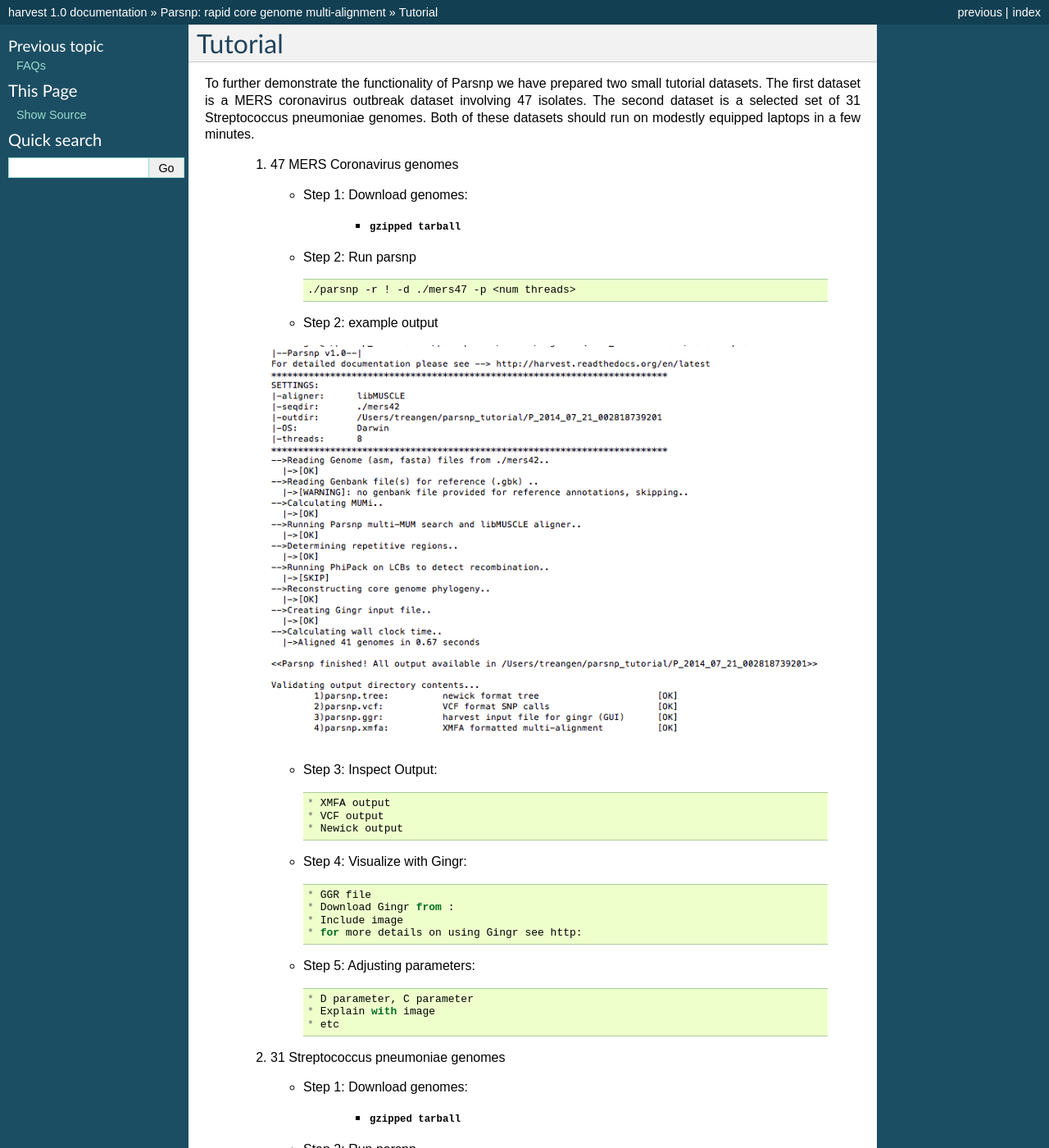
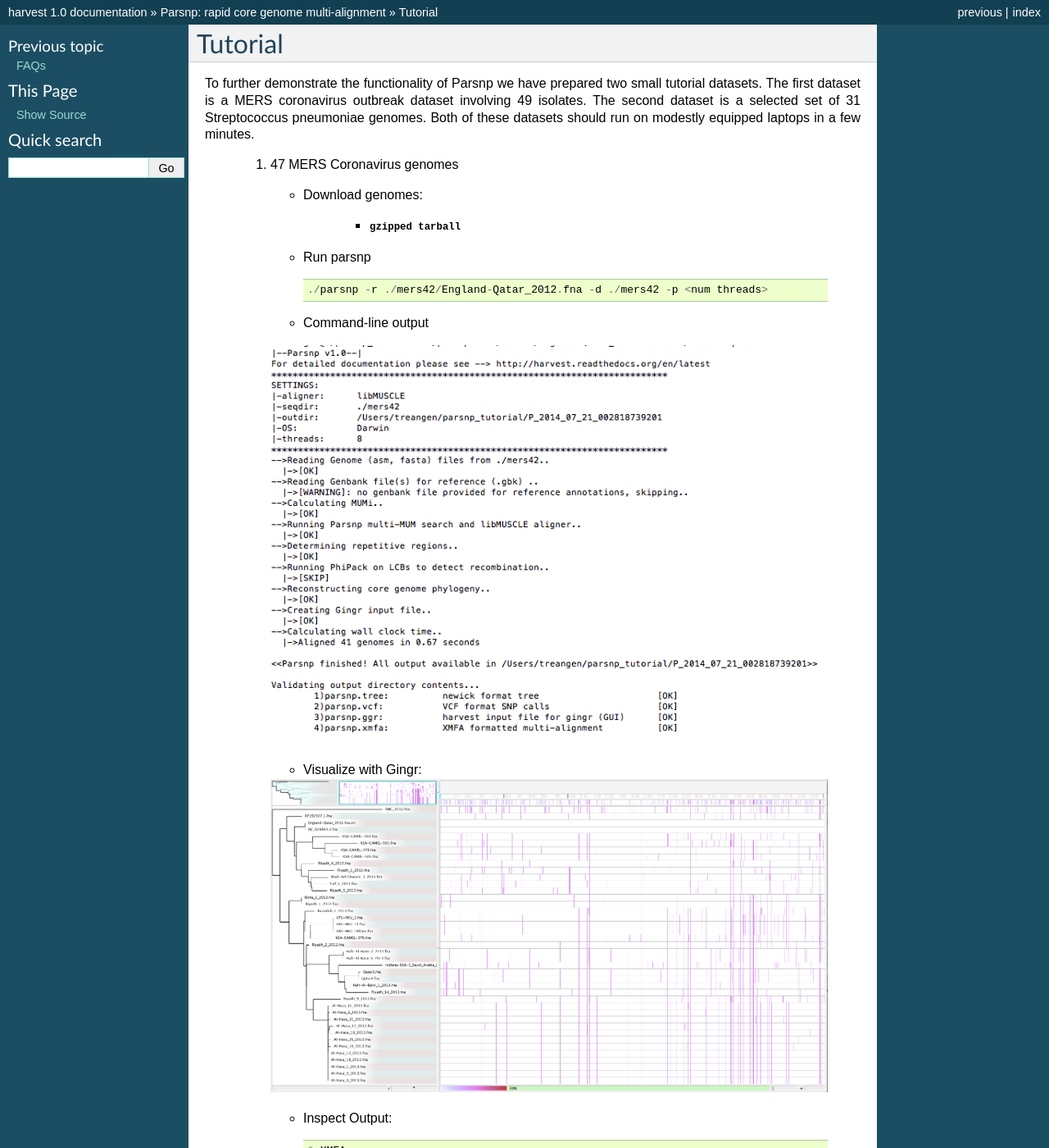
Before and after one commit to marbl/harvest, a Sphinx documentation site: the page built from docs/content/parsnp/tutorial.rst, in a window 1280 px wide and 1400 px high. Shown: the whole window at 82% size. Built offline with Sphinx 7.4.7, drawn with Linux system fonts in a browser that asks for light colours; pages that are not in the unit, such as notebooks, are missing from menus; some of the changed text lies outside the part shown.

Commit message:
Update tutorial.rst

```diff
--- a/docs/content/parsnp/tutorial.rst
+++ b/docs/content/parsnp/tutorial.rst
@@ -1,66 +1,63 @@
 Tutorial
 ========
 
-To further demonstrate the functionality of Parsnp we have prepared two small tutorial datasets. The first dataset is a MERS coronavirus outbreak dataset involving 47 isolates.
+To further demonstrate the functionality of Parsnp we have prepared two small tutorial datasets. The first dataset is a MERS coronavirus outbreak dataset involving 49 isolates.
 The second dataset is a selected set of 31 Streptococcus pneumoniae genomes. Both of these datasets should run on modestly equipped laptops in a few minutes.
 
    1) 47 MERS Coronavirus genomes
 
-      * Step 1: Download genomes:
+      * Download genomes:
 
-         * :download:`gzipped tarball <mers47.tar.gz>`
+         * :download:`gzipped tarball <mers42.tar.gz>`
 
-      * Step 2: Run parsnp ::
+      * Run parsnp ::
 
-         ./parsnp -r ! -d ./mers47 -p <num threads>
+         ./parsnp -r ./mers42/England-Qatar_2012.fna -d ./mers42 -p <num threads>
 
-      * Step 2: example output ::
+      * Command-line output ::
 
       .. image:: runm1.png
 
-      * Step 3: Inspect Output::
+      * Visualize with Gingr::
+
+      .. image:: runm1.gingr.png
+
+      * Inspect Output::
+
+         * XMFA
+         * VCF
+         * Newick
+
+   2) 31 Streptococcus pneumoniae genomes
+
+      * Download genomes:
+
+         * :download:`gzipped tarball <strep31.tar.gz>`
+
+      * Run parsnp ::
+
+         ./parsnp -r ./strep31/NC_011900.fna -d ./strep31 -p <num threads>
+
+      * Example output:
+
+          .. image:: run1.png
+
+      * Force inclusion of all genomes (-c) ::
+
+         ./parsnp -r ./strep31/NC_011900.fna -d ./strep31 -p <num threads> -c
+
+     * Command-line output:
+
+          .. image:: run2.png
+
+      * Inspect Output::
 
          * XMFA output
          * VCF output
          * Newick output
 
-      * Step 4: Visualize with Gingr::
+      * Visualize with Gingr
 
-         * GGR file
-         * Download Gingr from :
-         * Include image
-         * for more details on using Gingr see http:
+      * Retrieve XMFA via harvest-tools
 
-      * Step 5: Adjusting parameters::
-
-         * D parameter, C parameter
-         * Explain with image
-         * etc
-
-   2) 31 Streptococcus pneumoniae genomes
-
-      * Step 1: Download genomes:
-
-         * :download:`gzipped tarball <strep31.tar.gz>`
-
-      * Step 2: Run parsnp ::
-
-         ./parsnp -r ! -d ./strep31 -p <num threads>
-
-      * Step 2: example output
-
-          .. image:: run1.png
-
-
-
-      * Step 3: Inspect Output::
-
-         * XMFA output
-         * VCF output
-         * Newick output
-
-      * Step 5: Visualize with Gingr
-
-      * Step 6: Retrieve XMFA via harvest-tools
-
-      * Step 7: Selecting a list of SNPs common to a pair of genomes
+      * Selecting a list of SNPs common to a pair of genomes
```
